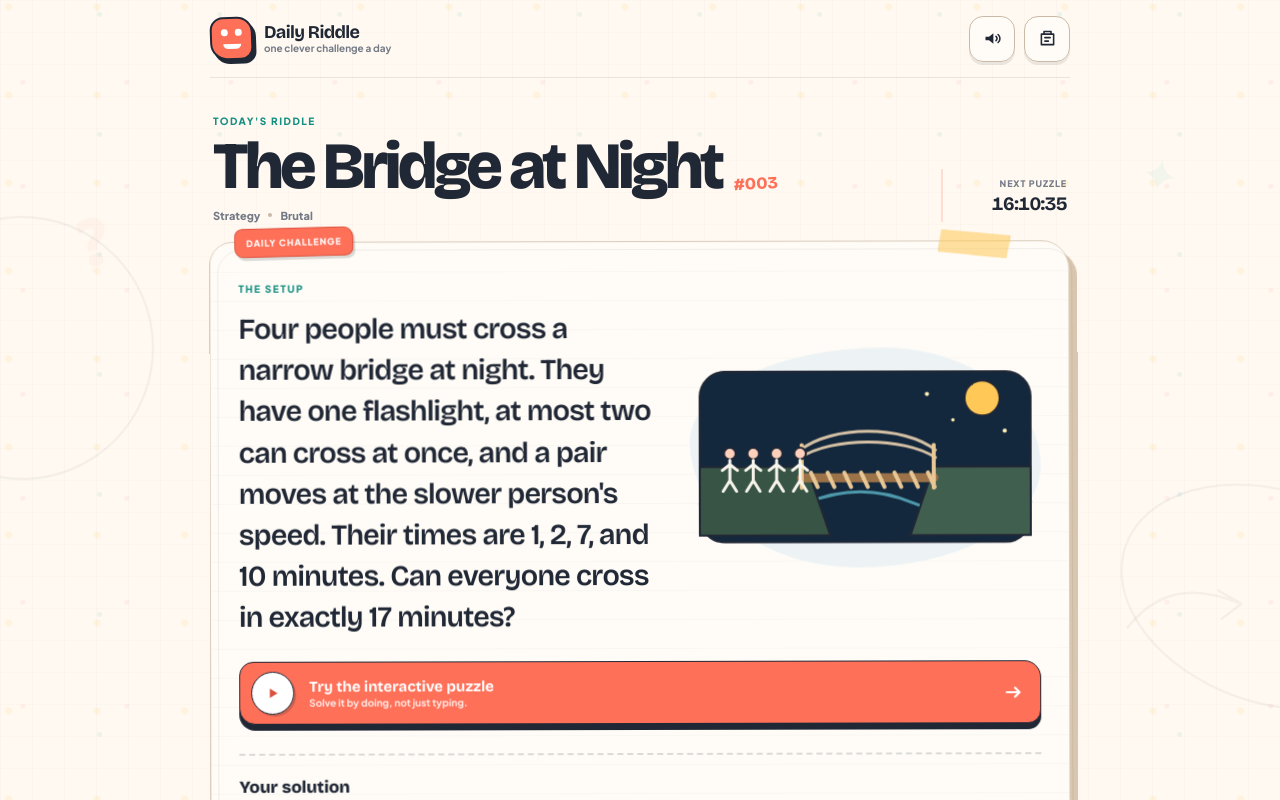
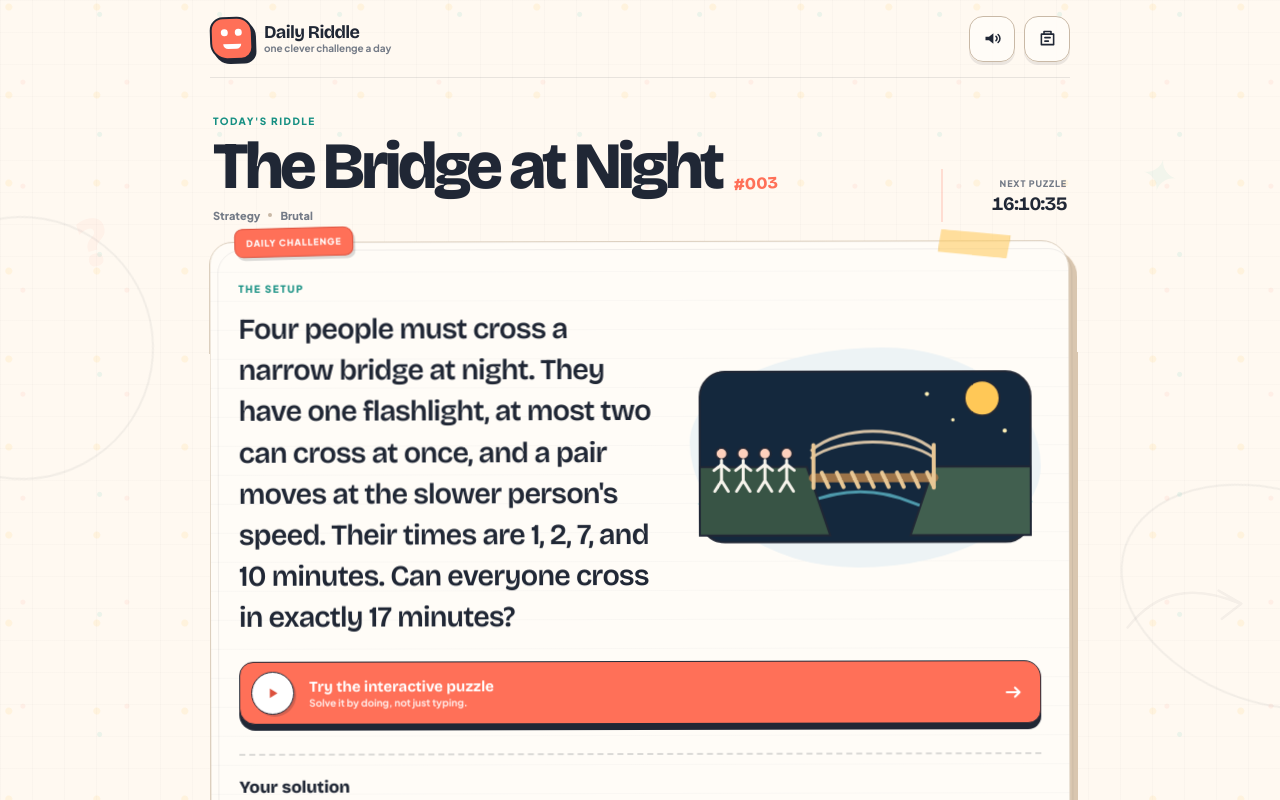
Before and after one commit to maguire-ui/Daily-riddle, a Next.js app: page / in a window 1280 px wide. Shown: the top 800 px of the page. Built offline with nearby package versions, Linux system fonts and the light colour scheme.

Commit message:
Give bridge artwork more breathing room

```diff
--- a/app/components/HomeClient.tsx
+++ b/app/components/HomeClient.tsx
@@ -33,17 +33,17 @@ function PuzzleIllustration({ id }: { id: number }) {
         <path className="bank-shape right" d="M292 132h116v82H264z"/>
 
         <g className="bridge-object">
-          <path className="bridge-rope" d="M132 112c38-30 124-30 162 0"/>
-          <path className="bridge-rope" d="M132 121c38-25 124-25 162 0"/>
-          <path className="bridge-deck" d="M134 145h158"/>
-          {[145,165,185,205,225,245,265,285].map((x) => (
+          <path className="bridge-rope" d="M146 112c35-30 111-30 146 0"/>
+          <path className="bridge-rope" d="M146 121c35-25 111-25 146 0"/>
+          <path className="bridge-deck" d="M148 145h144"/>
+          {[158,176,194,212,230,248,266,284].map((x) => (
             <path key={x} className="bridge-plank" d={`M${x} 139l8 17`} />
           ))}
-          <path className="bridge-post" d="M134 106v51M292 106v51"/>
+          <path className="bridge-post" d="M148 106v51M292 106v51"/>
         </g>
 
         <g className="traveler-group simple-travelers">
-          {[48,76,104,132].map((x) => (
+          {[38,64,90,116].map((x) => (
             <g key={x} transform={`translate(${x} 0)`}>
               <circle className="traveler-head" cx="0" cy="116" r="7"/>
               <path className="traveler-body" d="M0 124v24m-9-12 9-7 9 7M0 148l-8 13M0 148l8 13"/>
```
